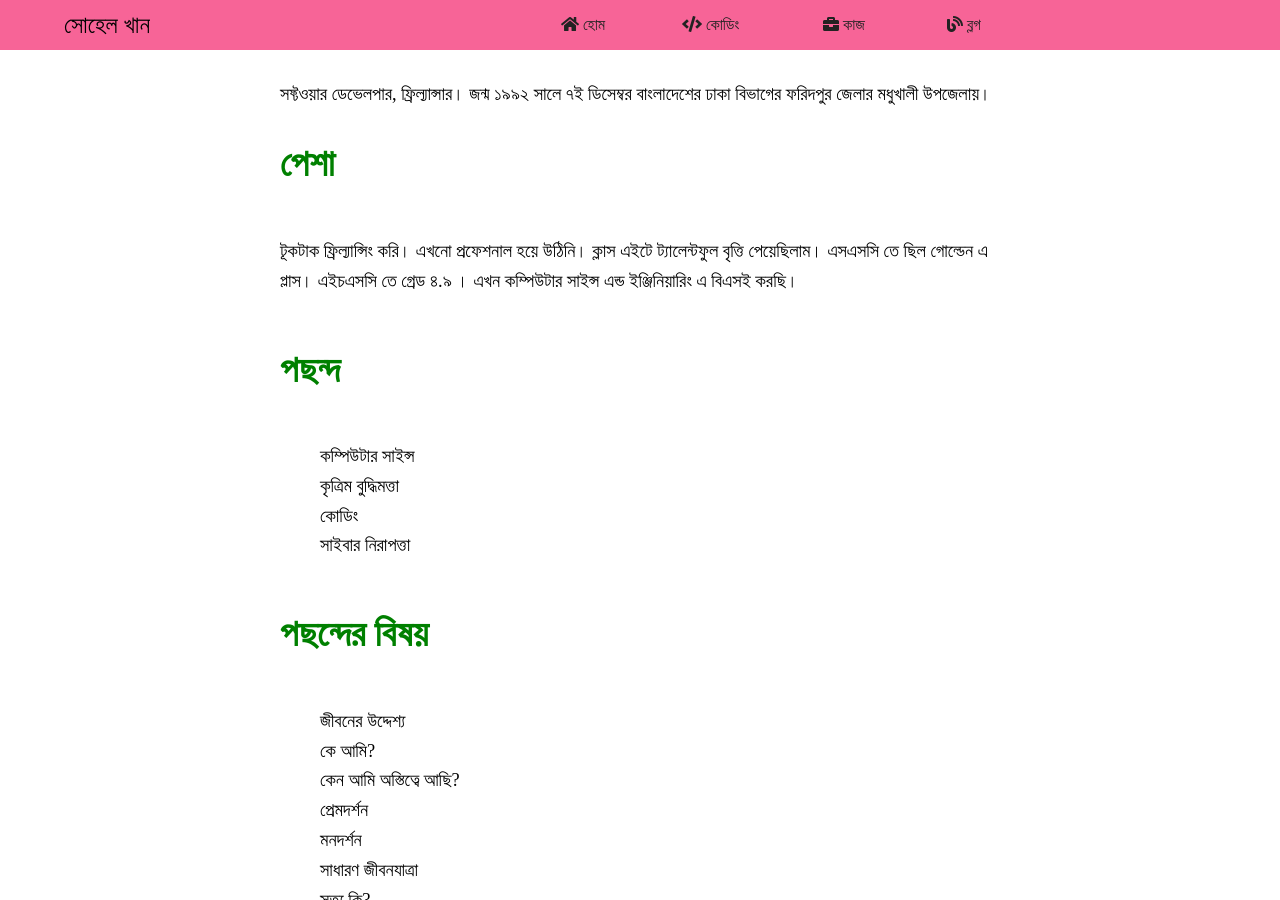
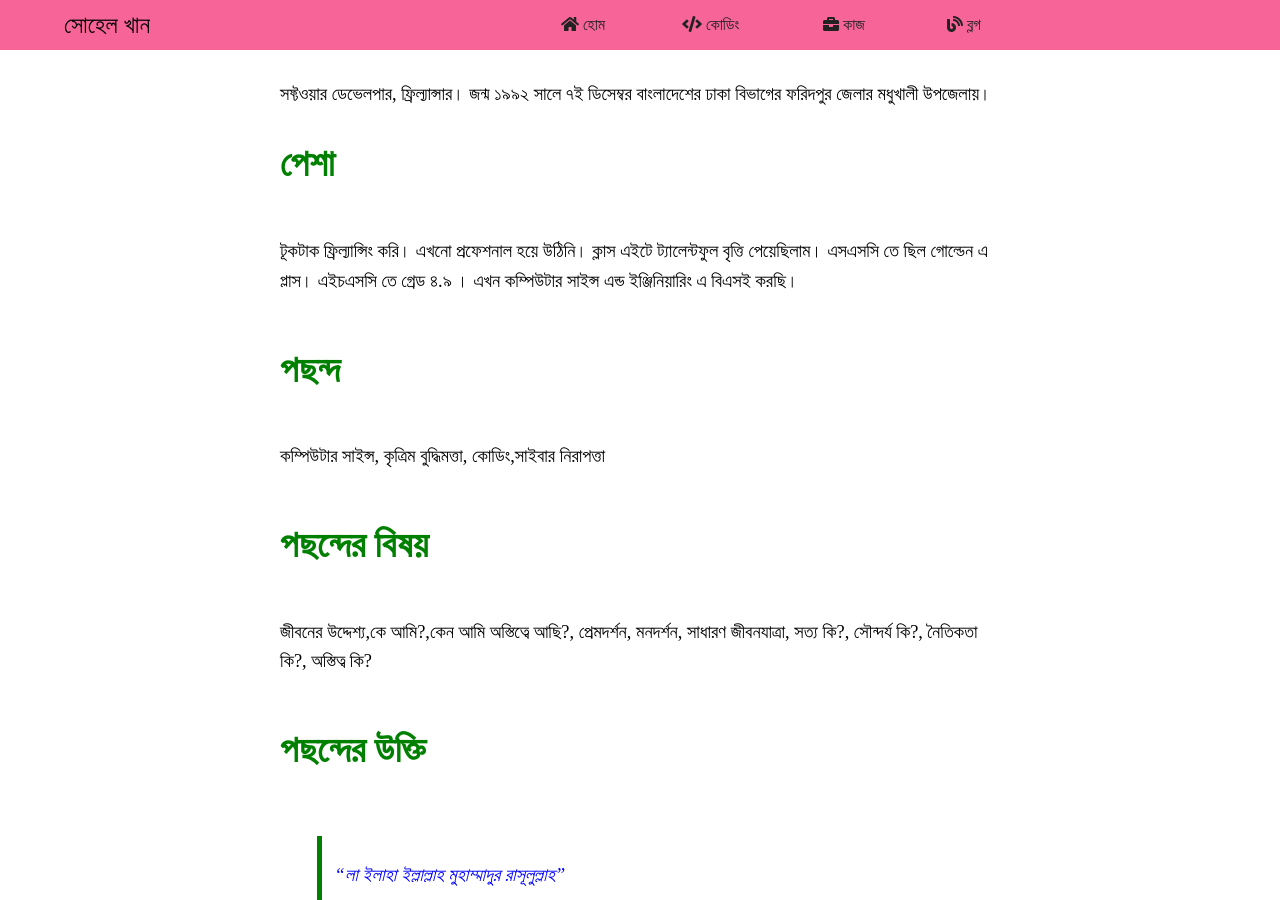
Before and after one commit to sohelkhanz/sohelkhanz.github.io, a Jekyll site: the page built from index.md, in a window 1280 px wide and 900 px high. Built offline with Jekyll 4.4.1, drawn with Linux system fonts in a browser that asks for light colours; some of the changed text lies outside the part shown.

Commit message:
Update index.md

```diff
--- a/index.md
+++ b/index.md
@@ -8,38 +8,18 @@ layout: default
 
 পেশা
 ========
-
 টূকটাক ফ্রিল্যান্সিং করি। এখনো প্রফেশনাল হয়ে উঠিনি। ক্লাস এইটে ট্যালেন্টফুল বৃত্তি পেয়েছিলাম। এসএসসি তে ছিল গোল্ডেন এ প্লাস। এইচএসসি তে গ্রেড ৪.৯ । এখন কম্পিউটার সাইন্স এন্ড ইঞ্জিনিয়ারিং এ বিএসই করছি।
-
-
-
-
 
 পছন্দ
 =====
-
--   কম্পিউটার সাইন্স
--   কৃত্রিম বুদ্ধিমত্তা
--   কোডিং
--   সাইবার নিরাপত্তা
+কম্পিউটার সাইন্স, কৃত্রিম বুদ্ধিমত্তা, কোডিং,সাইবার নিরাপত্তা
 
 
 পছন্দের বিষয়
 ================
-
--   জীবনের উদ্দেশ্য
--   কে আমি?
--   কেন আমি অস্তিত্বে আছি?
--   প্রেমদর্শন
--   মনদর্শন
--   সাধারণ জীবনযাত্রা
--   সত্য কি?
--   সৌন্দর্য কি?
--   নৈতিকতা কি?
--   অস্তিত্ব কি?
+ জীবনের উদ্দেশ্য,কে আমি?,কেন আমি অস্তিত্বে আছি?, প্রেমদর্শন, মনদর্শন, সাধারণ জীবনযাত্রা, সত্য কি?, সৌন্দর্য কি?, নৈতিকতা কি?, অস্তিত্ব কি?
 
 
-প্রিয় বচন
-========
-
+পছন্দের উক্তি
+==========
 >  "লা ইলাহা ইল্লাল্লাহ মুহাম্মাদুর রাসূলুল্লাহ"
```
